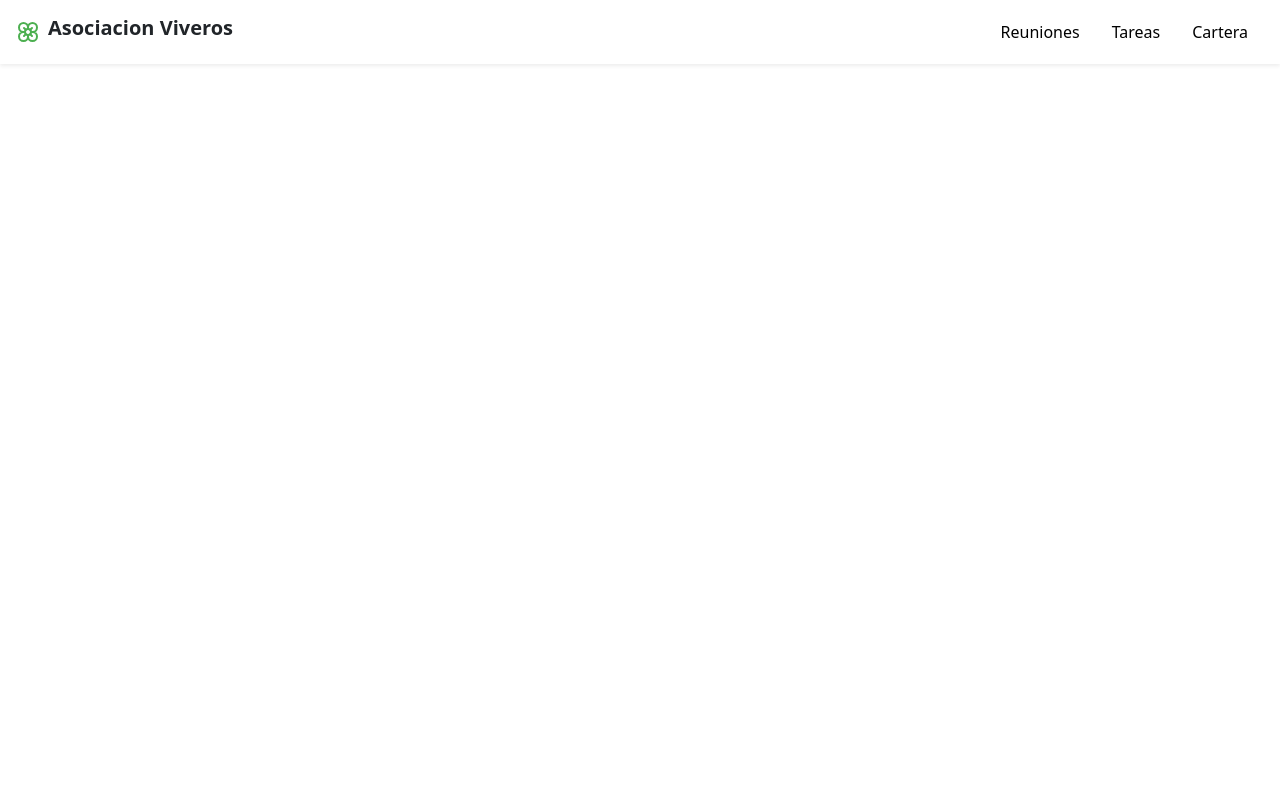
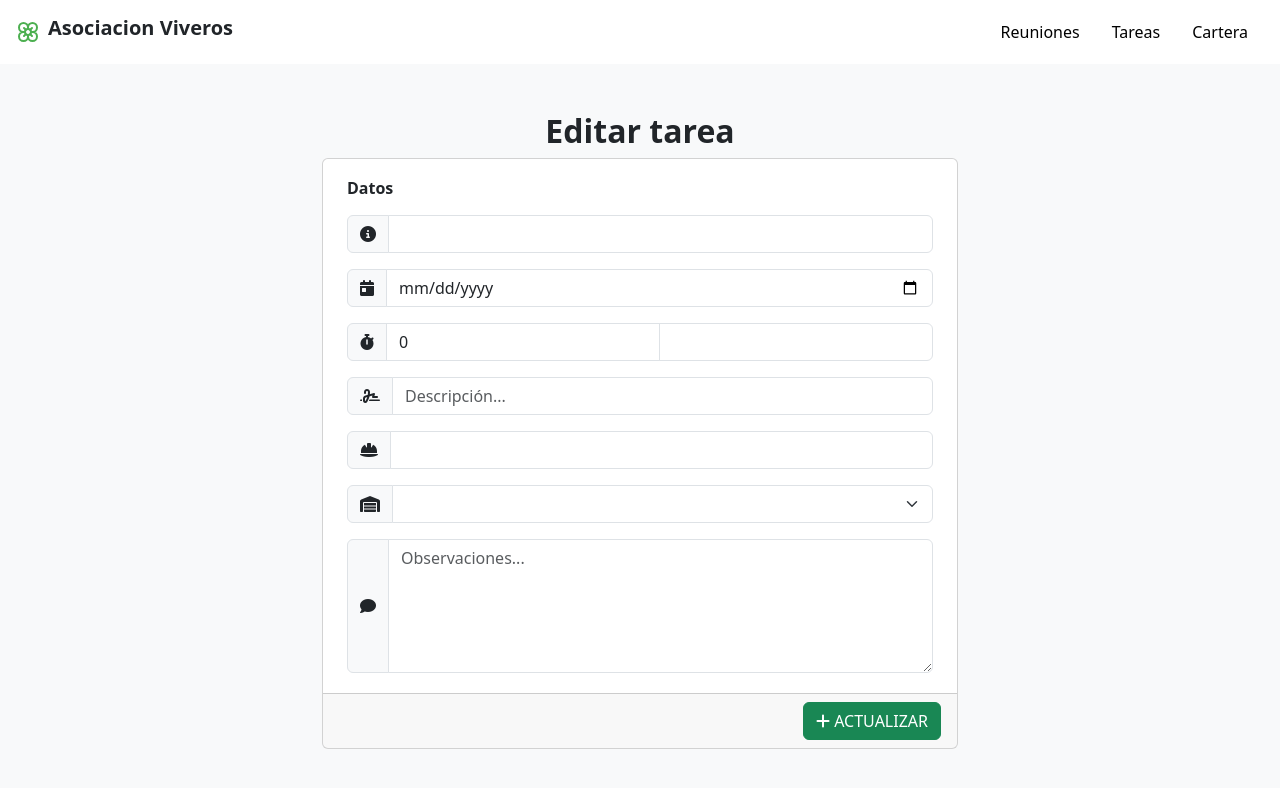
Before and after one commit to casariz/asociacion-viveros, an Angular app: page /meetings/assign-tasks/1 in a window 1280 px wide. Before the commit this address led to /. Shown: the top 788 px of the page. Built offline with nearby package versions, Linux system fonts and the light colour scheme; no server answers.

Commit message:
Agregar funcionalidad para entrar a editar tareas

```diff
--- a/src/app/app.routes.ts
+++ b/src/app/app.routes.ts
@@ -49,5 +49,11 @@ export const routes: Routes = [
     component: AddWalletComponent,
     title: 'Añadir cartera',
     pathMatch: 'full'
-  }
+  },
+  {
+    path: 'meetings/assign-tasks/:id',
+    component: AssignTasksComponent,
+    title: 'Editar tarea',
+    pathMatch: 'full'
+  },
 ];
--- a/src/app/components/assign-tasks/assign-tasks.component.ts
+++ b/src/app/components/assign-tasks/assign-tasks.component.ts
@@ -18,6 +18,7 @@ export class AssignTasksComponent implements OnInit {
   taskForm: FormGroup;
   isEditMode: boolean = false;
   taskId: number | null = null;
+  taskData: any;
 
   constructor(
     private fb: FormBuilder,
```
